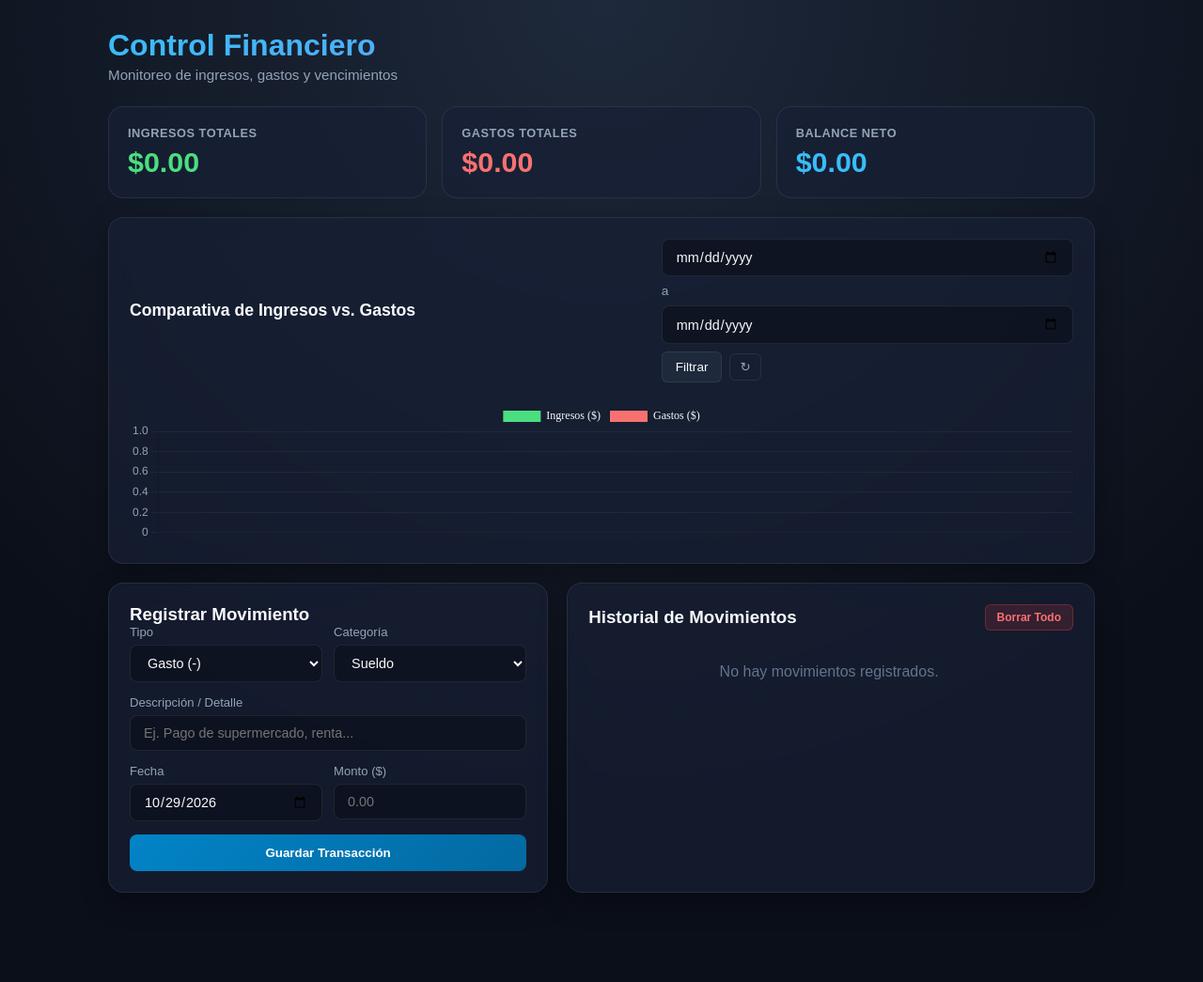
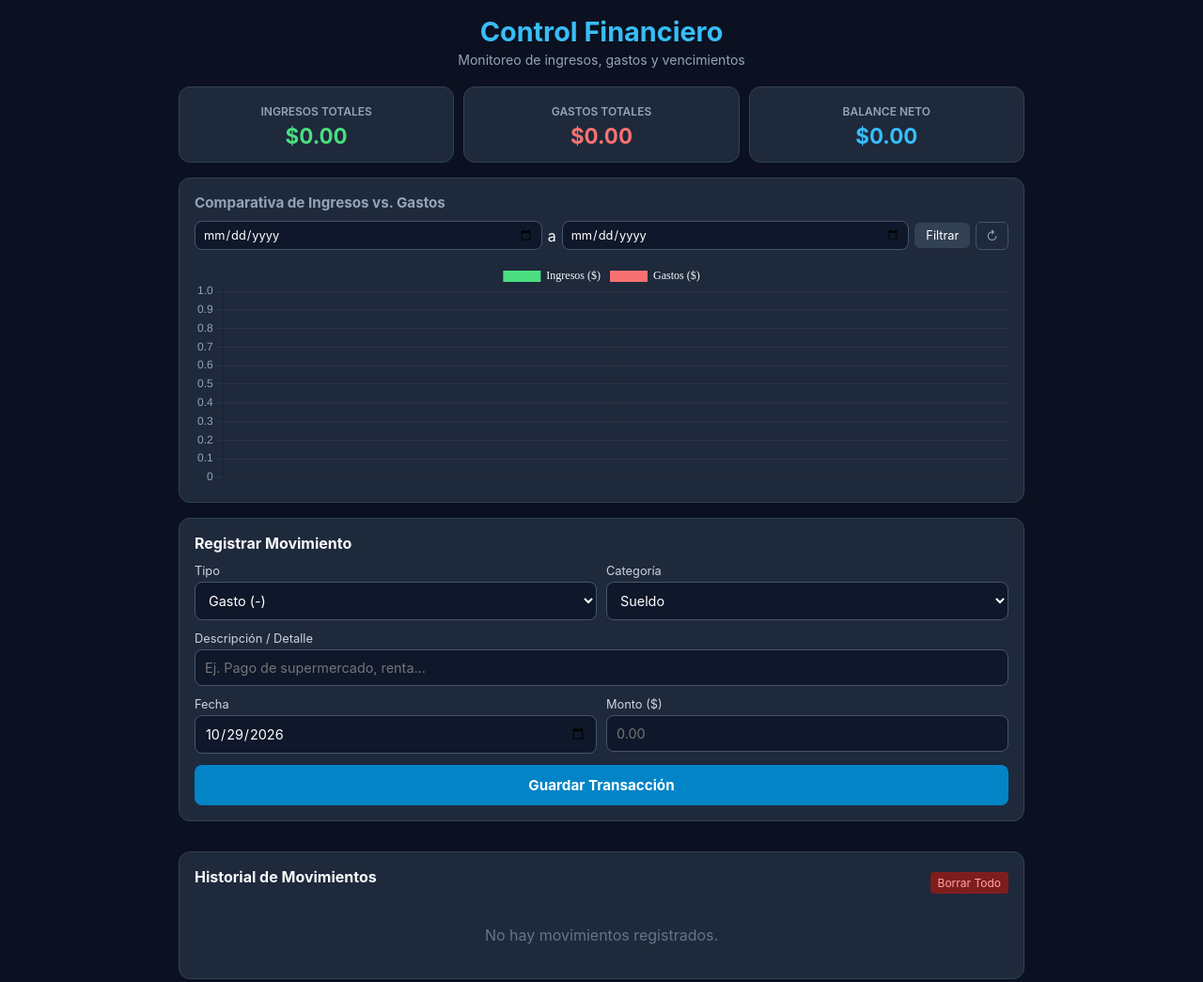
Before and after one commit to pradorodolfoj-beep/Contaduria, a plain HTML site: page index.html in a window 1280 px wide. Shown: the whole page at 94% size. Before the commit the page ends 980 px from the top, so only its background shows below. Drawn offline with nearby package versions, Linux system fonts and the light colour scheme.

Commit message:
Update styles.css for design enhancements
Refactor styles for improved design and responsiveness.

```diff
--- a/styles.css
+++ b/styles.css
@@ -1,263 +1,208 @@
-:root {
-    --bg-main: #0b0f19;
-    --card-bg: rgba(23, 32, 54, 0.7);
-    --border-color: rgba(255, 255, 255, 0.08);
-    --primary: #38bdf8;
-    --primary-hover: #0284c7;
-    --text-primary: #f8fafc;
-    --text-muted: #94a3b8;
-    --success: #4ade80;
-    --danger: #f87171;
-    --warning: #f59e0b;
-}
-
 * {
     box-sizing: border-box;
     margin: 0;
     padding: 0;
-    font-family: 'Plus Jakarta Sans', sans-serif;
+    font-family: -apple-system, BlinkMacSystemFont, "Segoe UI", Roboto, sans-serif;
 }
 
 body {
-    background-color: var(--bg-main);
-    background-image: radial-gradient(circle at 50% 0%, #1e293b 0%, #0b0f19 75%);
-    color: var(--text-primary);
+    background-color: #0b1120;
+    color: #f8fafc;
     min-height: 100vh;
-    padding: 30px 20px;
+    padding: 16px;
     display: flex;
     justify-content: center;
 }
 
 .app-container {
-    max-width: 1050px;
+    max-width: 900px;
     width: 100%;
 }
 
 .app-header {
-    margin-bottom: 25px;
+    text-align: center;
+    margin-bottom: 20px;
 }
 
 .app-header h1 {
-    font-size: 2rem;
-    font-weight: 700;
-    background: linear-gradient(135deg, #38bdf8 0%, #818cf8 100%);
-    -webkit-background-clip: text;
-    -webkit-text-fill-color: transparent;
+    font-size: 1.8rem;
+    color: #38bdf8;
+    margin-bottom: 4px;
 }
 
 .app-header p {
-    color: var(--text-muted);
-    font-size: 0.95rem;
-    margin-top: 4px;
+    color: #94a3b8;
+    font-size: 0.88rem;
 }
 
-/* Alertas estilo Toast/Banner */
-#alertas-container {
-    margin-bottom: 20px;
+/* Tarjetas */
+.card {
+    background: #1e293b;
+    border: 1px solid #334155;
+    border-radius: 12px;
+    padding: 16px;
+    margin-bottom: 16px;
 }
 
-.alert-box {
-    background: rgba(245, 158, 11, 0.15);
-    border: 1px solid var(--warning);
-    color: #fef3c7;
-    padding: 12px 18px;
-    border-radius: 12px;
-    margin-bottom: 10px;
-    font-size: 0.9rem;
-    backdrop-filter: blur(8px);
+.card-title {
+    font-size: 1rem;
+    color: #f8fafc;
+    margin-bottom: 12px;
 }
 
-.alert-box.danger {
-    background: rgba(239, 68, 68, 0.15);
-    border-color: var(--danger);
-    color: #fecaca;
+/* Métricas en Grid */
+.metrics-grid {
+    display: grid;
+    grid-template-columns: repeat(3, 1fr);
+    gap: 10px;
+    margin-bottom: 16px;
 }
 
-/* Tarjetas Estilo Glassmorphism */
-.card {
-    background: var(--card-bg);
-    border: 1px solid var(--border-color);
-    border-radius: 16px;
-    padding: 22px;
-    backdrop-filter: blur(12px);
-    box-shadow: 0 10px 30px rgba(0, 0, 0, 0.3);
-}
-
-/* Métricas */
-.metrics-grid {
-    display: grid;
-    grid-template-columns: repeat(auto-fit, minmax(260px, 1fr));
-    gap: 16px;
-    margin-bottom: 20px;
+@media (max-width: 600px) {
+    .metrics-grid {
+        grid-template-columns: 1fr;
+    }
 }
 
 .metric-card {
-    background: var(--card-bg);
-    border: 1px solid var(--border-color);
-    border-radius: 16px;
-    padding: 20px;
-    display: flex;
-    flex-direction: column;
-    justify-content: center;
+    background: #1e293b;
+    border: 1px solid #334155;
+    border-radius: 12px;
+    padding: 14px;
+    text-align: center;
 }
 
 .metric-label {
-    font-size: 0.8rem;
-    color: var(--text-muted);
+    font-size: 0.75rem;
+    color: #94a3b8;
     text-transform: uppercase;
-    letter-spacing: 0.5px;
     font-weight: 600;
 }
 
 .metric-value {
-    font-size: 1.9rem;
-    font-weight: 700;
-    margin-top: 6px;
+    font-size: 1.4rem;
+    font-weight: bold;
+    margin-top: 4px;
 }
 
-.metric-card.ingreso .metric-value { color: var(--success); }
-.metric-card.gasto .metric-value { color: var(--danger); }
-.metric-card.balance .metric-value { color: var(--primary); }
+.metric-card.ingreso .metric-value { color: #4ade80; }
+.metric-card.gasto .metric-value { color: #f87171; }
+.metric-card.balance .metric-value { color: #38bdf8; }
 
-/* Sección de la Gráfica */
-.chart-section {
-    margin-bottom: 20px;
-}
-
+/* Gráfica */
 .chart-header {
-    display: flex;
-    justify-content: space-between;
-    align-items: center;
-    flex-wrap: wrap;
-    gap: 15px;
-    margin-bottom: 20px;
+    margin-bottom: 12px;
 }
 
 .chart-header h3 {
-    font-size: 1.1rem;
-}
-
-.chart-header p {
-    font-size: 0.85rem;
-    color: var(--text-muted);
+    font-size: 0.95rem;
+    color: #94a3b8;
+    margin-bottom: 10px;
 }
 
 .date-filter {
     display: flex;
+    gap: 6px;
     align-items: center;
-    gap: 8px;
     flex-wrap: wrap;
 }
 
-.date-filter span {
-    font-size: 0.85rem;
-    color: var(--text-muted);
+.date-filter input[type="date"] {
+    flex: 1;
+    min-width: 110px;
+    padding: 6px 8px;
+    font-size: 0.8rem;
 }
 
-.chart-container {
+.chart-wrapper {
     position: relative;
     width: 100%;
-    height: 300px;
-}
-
-/* Layout Principal */
-.main-grid {
-    display: grid;
-    grid-template-columns: 1fr 1.2fr;
-    gap: 20px;
-}
-
-@media (max-width: 850px) {
-    .main-grid {
-        grid-template-columns: 1fr;
-    }
+    height: 240px;
 }
 
 /* Formularios */
+.main-grid {
+    display: grid;
+    grid-template-columns: 1fr;
+    gap: 16px;
+}
+
 .form-row {
     display: grid;
     grid-template-columns: 1fr 1fr;
-    gap: 12px;
+    gap: 10px;
 }
 
 .form-group {
-    margin-bottom: 14px;
+    margin-bottom: 12px;
 }
 
 label {
     display: block;
-    margin-bottom: 6px;
-    font-size: 0.82rem;
-    color: var(--text-muted);
-    font-weight: 500;
+    margin-bottom: 4px;
+    font-size: 0.8rem;
+    color: #cbd5e1;
 }
 
 .text-alert {
-    color: var(--warning);
-    font-weight: 600;
+    color: #f59e0b;
+    font-weight: bold;
 }
 
 input, select {
     width: 100%;
-    padding: 10px 14px;
+    padding: 10px;
     border-radius: 8px;
-    border: 1px solid var(--border-color);
-    background-color: rgba(11, 15, 25, 0.6);
-    color: var(--text-primary);
+    border: 1px solid #475569;
+    background-color: #0f172a;
+    color: #fff;
     font-size: 0.9rem;
-    transition: border-color 0.2s, box-shadow 0.2s;
 }
 
 input:focus, select:focus {
     outline: none;
-    border-color: var(--primary);
-    box-shadow: 0 0 0 3px rgba(56, 189, 248, 0.15);
+    border-color: #38bdf8;
 }
 
 /* Botones */
 .btn-primary {
     width: 100%;
     padding: 12px;
-    background: linear-gradient(135deg, #0284c7 0%, #0369a1 100%);
+    background-color: #0284c7;
     color: white;
     border: none;
     border-radius: 8px;
-    font-weight: 600;
+    font-weight: bold;
+    font-size: 0.95rem;
     cursor: pointer;
-    transition: transform 0.1s, opacity 0.2s;
-}
-
-.btn-primary:hover {
-    opacity: 0.95;
 }
 
 .btn-secondary {
-    padding: 8px 14px;
-    background: #1e293b;
-    border: 1px solid var(--border-color);
-    color: var(--text-primary);
+    padding: 6px 12px;
+    background: #334155;
+    color: #fff;
+    border: none;
     border-radius: 6px;
-    font-size: 0.85rem;
+    font-size: 0.8rem;
     cursor: pointer;
 }
 
 .btn-ghost {
+    padding: 6px 10px;
     background: transparent;
-    border: 1px solid var(--border-color);
-    color: var(--text-muted);
+    border: 1px solid #475569;
+    color: #94a3b8;
     border-radius: 6px;
-    padding: 6px 10px;
     cursor: pointer;
 }
 
 .btn-danger {
-    padding: 6px 12px;
-    background: rgba(239, 68, 68, 0.15);
-    color: var(--danger);
-    border: 1px solid rgba(239, 68, 68, 0.3);
-    border-radius: 6px;
+    padding: 4px 8px;
+    background: #7f1d1d;
+    color: #fca5a5;
+    border: none;
+    border-radius: 4px;
     font-size: 0.75rem;
-    font-weight: 600;
     cursor: pointer;
 }
 
@@ -266,35 +211,33 @@ input:focus, select:focus {
     display: flex;
     justify-content: space-between;
     align-items: center;
-    margin-bottom: 15px;
+    margin-bottom: 10px;
 }
 
 ul {
     list-style: none;
-    max-height: 380px;
+    max-height: 300px;
     overflow-y: auto;
-    padding-right: 4px;
 }
 
 li {
-    background: rgba(11, 15, 25, 0.5);
-    border: 1px solid var(--border-color);
-    padding: 12px 14px;
-    border-radius: 10px;
+    background-color: #0f172a;
+    padding: 10px 12px;
+    border-radius: 6px;
     margin-bottom: 8px;
     display: flex;
     justify-content: space-between;
     align-items: center;
-    border-left: 4px solid var(--border-color);
+    border-left: 4px solid #334155;
 }
 
-li.ingreso { border-left-color: var(--success); }
-li.gasto { border-left-color: var(--danger); }
-li.deuda { border-left-color: var(--warning); }
+li.ingreso { border-left-color: #4ade80; }
+li.gasto { border-left-color: #f87171; }
+li.deuda { border-left-color: #f59e0b; }
 
 .badge-deuda {
-    background: rgba(245, 158, 11, 0.2);
-    color: var(--warning);
+    background-color: #78350f;
+    color: #fef3c7;
     font-size: 0.7rem;
     padding: 2px 6px;
     border-radius: 4px;
@@ -302,6 +245,20 @@ li.deuda { border-left-color: var(--warning); }
     margin-top: 3px;
 }
 
-.hidden {
-    display: none;
+.alert-box {
+    background: rgba(245, 158, 11, 0.15);
+    border: 1px solid #f59e0b;
+    color: #fef3c7;
+    padding: 10px 14px;
+    border-radius: 8px;
+    margin-bottom: 12px;
+    font-size: 0.85rem;
 }
+
+.alert-box.danger {
+    background: rgba(239, 68, 68, 0.15);
+    border-color: #ef4444;
+    color: #fecaca;
+}
+
+.hidden { display: none; }
```
